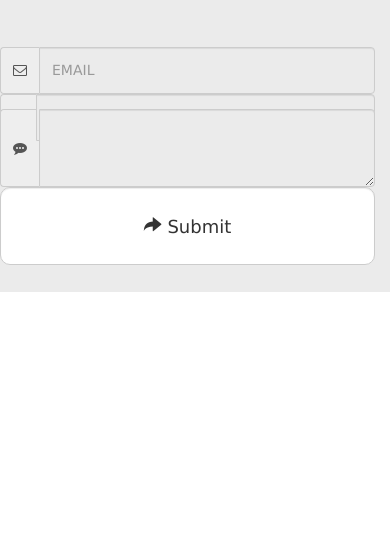
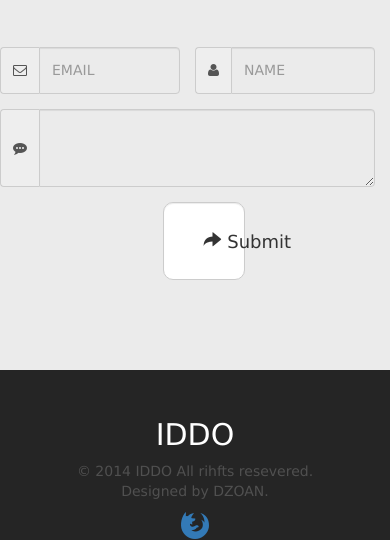
Before and after one commit to andxbes/Blog_Bootstrap, a plain HTML site: page public_html/index.html in a window 390 px wide. Shown: the part 8255-8795 px from the top of the page. Before the commit the page ends 8547 px from the top, so only its background shows below. Drawn offline with Linux system fonts and the light colour scheme.

Commit message:
add contacts

```diff
--- a/public_html/css/style.css
+++ b/public_html/css/style.css
@@ -341,6 +341,10 @@ banner 350px
     background: #666666;
 }
 
+.blackSpice{
+    background-color: #252525;
+}
+
 
 /*skells*/
 
@@ -465,9 +469,18 @@ div .grafic-block  div{
 
 }
 
-#contacts form .sendGroup,
+#contacts form .sendGroup{
+
+
+}
+
 #contacts form .sendGroup  .form-control{
+
     height: 78px;
+}
+
+#contacts form .sendGroup  .input-group{
+    margin-bottom:15px;
 }
 
 #contacts form .userField,
@@ -476,6 +489,7 @@ div .grafic-block  div{
 }
 
 #contacts form .sendGroup .btn{
+
     line-height: 3.2em;
 }
 
@@ -487,8 +501,14 @@ div .grafic-block  div{
      background: white;
 }
 
+#copiright h2{
 
+    margin-top: 48px;
+}
 
+#copiright p{
+    color:#505050;
+}
 
 
 
--- a/public_html/index.html
+++ b/public_html/index.html
@@ -675,13 +675,13 @@
                     <div class="col-md-12 col-xs-12 col-sm-12">
                         <form action="#"  role="form">
                             <div class="form-group userField">
-                                <div  class=" col-md-4" >
+                                <div  class=" col-md-4 col-xs-6" >
                                     <div class=" input-group">
                                         <span class="input-group-addon " id="email"><i class="fa fa-envelope-o"></i></span>
                                         <input type="email" name="email" class="form-control " placeholder="EMAIL" required aria-describedby="email">
                                     </div>
                                 </div>
-                                <div  class=" col-md-4" >
+                                <div  class=" col-md-4 col-xs-6" >
                                     <div class=" input-group">
                                         <span class="input-group-addon" id="username"><i class="fa fa-user"></i></span>
                                         <input name="user"  type="text" class="form-control" placeholder="NAME" aria-describedby="username" required>
@@ -690,14 +690,14 @@
 
                             </div>
                             <div class="sendGroup form-group ">
-                                <div class="col-md-8">
+                                <div class="col-md-8 col-xs-12">
                                     <div class=" input-group">
                                         <span class="input-group-addon" id="message"> <i class="fa fa-commenting"></i> </span>
                                         <textarea class="form-control " name="message" aria-describedby="message" required ></textarea>
                                     </div>
                                 </div>
 
-                                <div class="col-md-4 ">
+                                <div class="col-md-4 col-xs-3 col-xs-offset-5 col-md-offset-0">
                                     <button type="submit" class="btn btn-lg form-control btn-default">
                                         <span class="glyphicon glyphicon-share-alt"></span> Submit
                                     </button>
@@ -724,9 +724,25 @@
 
         </div>
 
-        <div id="copiright">
+        <div id="copiright" class="blackSpice">
 
+            <div class="container">
 
+                <div class="row">
+
+                    <div class="col-md-12 text-center">
+                        <!--48px-->
+                        <h2 class="text-uppercase text-white">iddo</h2>
+                        <p>
+                           	&copy; 2014 IDDO All rihfts resevered.<br/>
+                                Designed by DZOAN.
+
+                        </p>
+                        <a href="#"><i class="fa fa-firefox fa-2x"></i></a>
+
+                    </div>
+                </div>
+            </div>
 
         </div>
 
```
